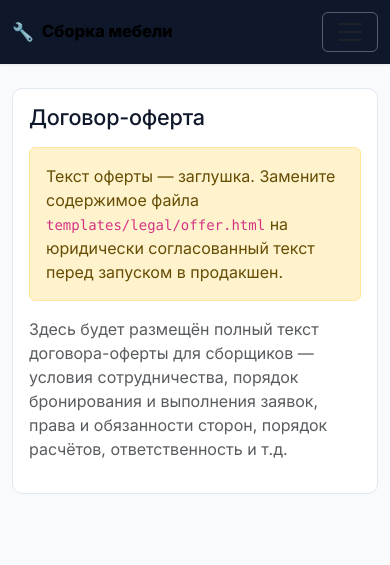
After one commit to Logminal/pickers_app, a Django app: page /legal/offer/ in a window 390 px wide. The commit adds this page. Shown: the top 565 px of the page. Run offline with Django 5.2, Linux system fonts and the light colour scheme.

Commit message:
Мобильная адаптивность: чек-лист оферты + починка навбара и полей ввода
Оферта при регистрации:
- Обязательный чекбокс «Принимаю условия оферты» + ссылка на страницу
  /legal/offer/ (текст-заглушка — заменить на юридический перед продакшеном)

Мобильный аудит (п.8 ТЗ: адаптивность обязательна) — реально протестировал
на 375px через браузер, не только по коду:

- КРИТИЧНЫЙ БАГ: Bootstrap JS не был подключён в base.html вообще — бургер-
  меню в навбаре (есть на КАЖДОЙ странице) физически не открывалось нигде,
  кроме трёх страниц, что случайно тянули его сами для своих аккордеонов.
  На телефоне пользователь не смог бы попасть в меню навигации. Починил
  глобально, убрал дублирующие локальные подключения.
- iOS Safari зумит страницу при фокусе на поле с font-size < 16px — все
  19 полей формы фотоотчёта (и остальные по сайту) были на 14.4px.
  Добавил медиа-запрос, поднимающий инпуты до 16px на экранах < 768px.
- Кнопки действий подняты до 44px (Apple/Google HIG) на мобильных.
- flex-wrap на группах бейджей/радиокнопок, которые могли сжиматься.

Проверено: список/карточка заявки, фотоотчёт, аналитика, карточка
менеджера — на 375px без горизонтального переполнения страницы (плотные
таблицы скроллятся внутри .table-responsive, что и требуется).

```diff
--- a/apps/collectors/forms.py
+++ b/apps/collectors/forms.py
@@ -37,6 +37,9 @@ class CollectorRegistrationForm(forms.Form):
     inn = forms.CharField(label='ИНН (для самозанятых)', required=False)
     ogrnip = forms.CharField(label='ОГРНИП (для ИП)', required=False)
     personal_data_consent = forms.BooleanField(label='Согласен на обработку персональных данных')
+    offer_accepted = forms.BooleanField(
+        label='Принимаю условия оферты', error_messages={'required': 'Необходимо принять условия оферты'},
+    )
 
     # Реквизиты
     payment_method = forms.ChoiceField(label='Способ получения оплаты', choices=PaymentDetails.Method.choices)
--- a/config/urls.py
+++ b/config/urls.py
@@ -18,6 +18,7 @@ urlpatterns = [
         name='service_worker',
     ),
     path('favicon.ico', RedirectView.as_view(url=settings.STATIC_URL + 'icons/icon-192.png', permanent=True)),
+    path('legal/offer/', TemplateView.as_view(template_name='legal/offer.html'), name='offer'),
 
     path('', include('apps.orders.urls')),
     path('', include('apps.reports.urls')),
--- a/static/css/app.css
+++ b/static/css/app.css
@@ -179,6 +179,17 @@ h1, h2, h3, h4, h5, .navbar-brand {
   border-color: var(--border);
   font-size: 0.9rem;
 }
+
+/* iOS Safari автоматически зумит страницу при фокусе на поле с font-size < 16px —
+   на мобильных держим все инпуты минимум 16px, чтобы это не срабатывало. */
+@media (max-width: 767px) {
+  .form-control, .form-select,
+  input[type="text"], input[type="password"], input[type="email"],
+  input[type="date"], input[type="datetime-local"], input[type="tel"],
+  input[type="number"], input[type="file"], select, textarea {
+    font-size: 16px !important;
+  }
+}
 .form-control:focus, .form-select:focus {
   border-color: var(--brand);
   box-shadow: 0 0 0 0.2rem rgba(67,56,202,0.12);
@@ -236,3 +247,30 @@ input[type="date"]:focus, textarea:focus, select:focus {
   padding: 3rem 1rem;
   color: var(--ink-muted);
 }
+
+/* Мобильная адаптивность (п.8 ТЗ) */
+@media (max-width: 767px) {
+  body { font-size: 1rem; }
+
+  .content-card { padding: 1rem; }
+
+  /* Основные кнопки действий — под палец (мин. 44px, рекомендация Apple/Google) */
+  .btn:not(.btn-sm) { min-height: 44px; padding-top: 0.6rem; padding-bottom: 0.6rem; }
+  .btn-sm { min-height: 38px; }
+
+  /* Таблицы-сводки (ключ-значение) сжимаем по отступам, чтобы не съедали ширину */
+  .table td, .table th { padding: 0.5rem 0.5rem; }
+
+  /* Группы кнопок действий переносятся, а не сжимаются в нечитаемую полосу */
+  .d-flex.gap-2 { row-gap: 0.5rem; }
+
+  /* stat-card сетка и так становится однoколоночной (Bootstrap col-md-*), просто убираем лишний воздух */
+  .stat-card { padding: 0.85rem 1rem; }
+  .stat-card .stat-value { font-size: 1.4rem; }
+}
+
+/* Очень узкие экраны (iPhone SE и т.п.) */
+@media (max-width: 375px) {
+  .content-card { padding: 0.75rem; }
+  h1.h4 { font-size: 1.15rem; }
+}
--- a/templates/base.html
+++ b/templates/base.html
@@ -147,5 +147,8 @@ if ('serviceWorker' in navigator) {
 }
 </script>
 
+<!-- Bootstrap JS — нужен для бургер-меню навбара (data-bs-toggle="collapse") на
+     каждой странице, а не только там, где отдельно используются collapse/модалки. -->
+<script src="https://cdn.jsdelivr.net/npm/bootstrap@5.3.3/dist/js/bootstrap.bundle.min.js"></script>
 </body>
 </html>
--- a/templates/collectors/change_requests.html
+++ b/templates/collectors/change_requests.html
@@ -41,5 +41,4 @@
 </div>
 {% endif %}
 
-<script src="https://cdn.jsdelivr.net/npm/bootstrap@5.3.3/dist/js/bootstrap.bundle.min.js"></script>
 {% endblock %}
--- a/templates/collectors/detail.html
+++ b/templates/collectors/detail.html
@@ -81,7 +81,7 @@
                     <a href="{% url 'manager_order_detail' review.order_id %}" class="text-muted small">Заявка #{{ review.order_id }}</a>
                 </div>
                 <p class="mb-1">{{ review.comment }}</p>
-                <div class="d-flex gap-2">
+                <div class="d-flex flex-wrap gap-2">
                     {% if review.had_complaint %}<span class="status-pill status-danger">Была рекламация</span>{% endif %}
                     {% if not review.deadline_met %}<span class="status-pill status-warning">Срок не соблюдён</span>{% endif %}
                     <span class="text-muted small">{{ review.created_at }}</span>
--- /dev/null
+++ b/templates/legal/offer.html
@@ -0,0 +1,19 @@
+{% extends 'base.html' %}
+{% block title %}Оферта{% endblock %}
+{% block content %}
+<div class="content-card">
+    <h1 class="h4 mb-3">Договор-оферта</h1>
+
+    <div class="alert alert-warning">
+        Текст оферты — заглушка. Замените содержимое файла
+        <code>templates/legal/offer.html</code> на юридически согласованный текст
+        перед запуском в продакшен.
+    </div>
+
+    <p class="text-muted">
+        Здесь будет размещён полный текст договора-оферты для сборщиков —
+        условия сотрудничества, порядок бронирования и выполнения заявок,
+        права и обязанности сторон, порядок расчётов, ответственность и т.д.
+    </p>
+</div>
+{% endblock %}
--- a/templates/payments/rate.html
+++ b/templates/payments/rate.html
@@ -14,7 +14,7 @@
 
         <div class="mb-3">
             <label class="form-label">Оценка</label>
-            <div class="d-flex gap-3">
+            <div class="d-flex flex-wrap gap-3">
                 {% for radio in form.score %}
                     <label class="form-check-label d-flex align-items-center gap-1">
                         {{ radio.tag }} {{ radio.choice_label }}
--- a/templates/payments/withdrawal_requests.html
+++ b/templates/payments/withdrawal_requests.html
@@ -44,5 +44,4 @@
 </div>
 {% endif %}
 
-<script src="https://cdn.jsdelivr.net/npm/bootstrap@5.3.3/dist/js/bootstrap.bundle.min.js"></script>
 {% endblock %}
--- a/templates/reports/review.html
+++ b/templates/reports/review.html
@@ -95,5 +95,4 @@
     {% endif %}
 </div>
 
-<script src="https://cdn.jsdelivr.net/npm/bootstrap@5.3.3/dist/js/bootstrap.bundle.min.js"></script>
 {% endblock %}
```
Also changed, not shown: templates/collectors/register.html (+6 -1 lines).
